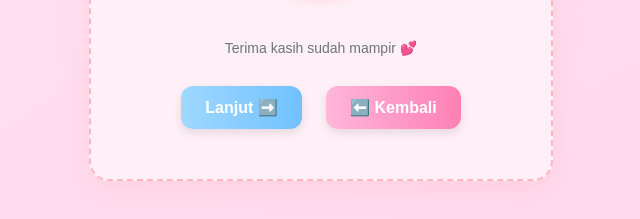
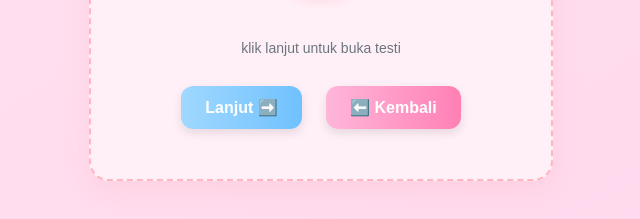
Before and after one commit to kedebugnjay/testimoni_adel, a plain HTML site: page testi1.html in a window 1280 px wide. Shown: the part 433-652 px from the top of the page, 319-959 px from the left. Drawn offline with Linux system fonts and the light colour scheme.

Commit message:
Update testi1.html

```diff
--- a/testi1.html
+++ b/testi1.html
@@ -17,7 +17,7 @@
       </header>
 
       <img src="foto_adel.jpg" alt="Foto Testi" class="profile-img" />
-      <p class="bio">Terima kasih sudah mampir 💕</p>
+      <p class="bio">klik lanjut untuk buka testi</p>
 
       <button onclick="triggerIklan()">Lanjut ➡️</button>
       <button onclick="triggerKembali()">⬅️ Kembali</button>
```
